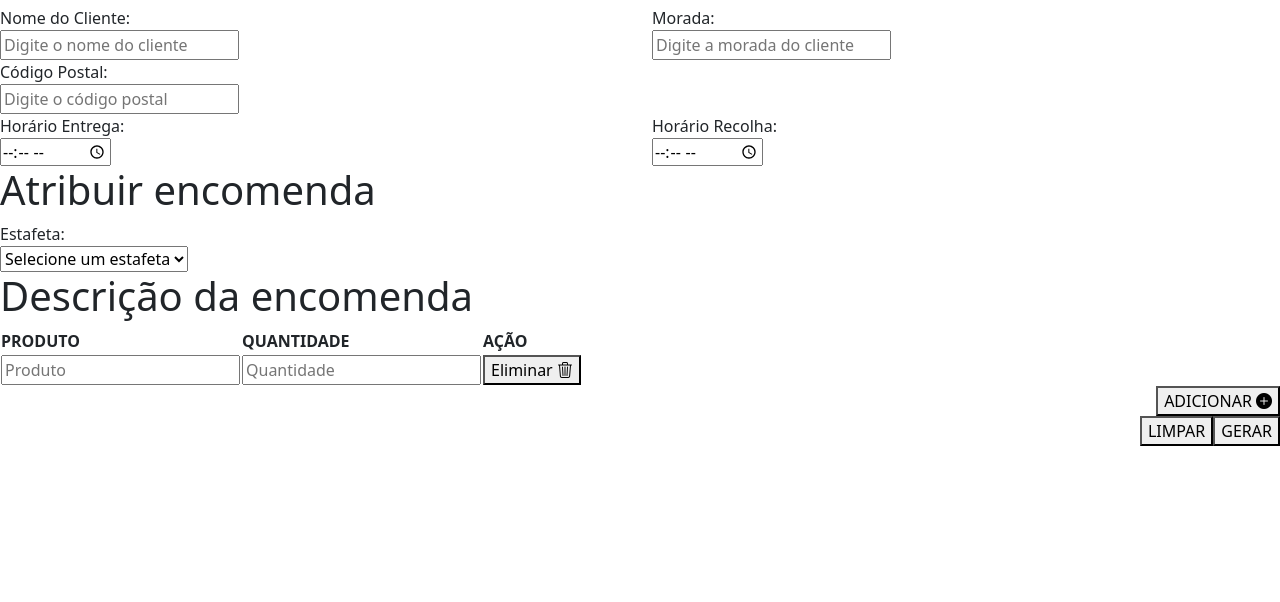
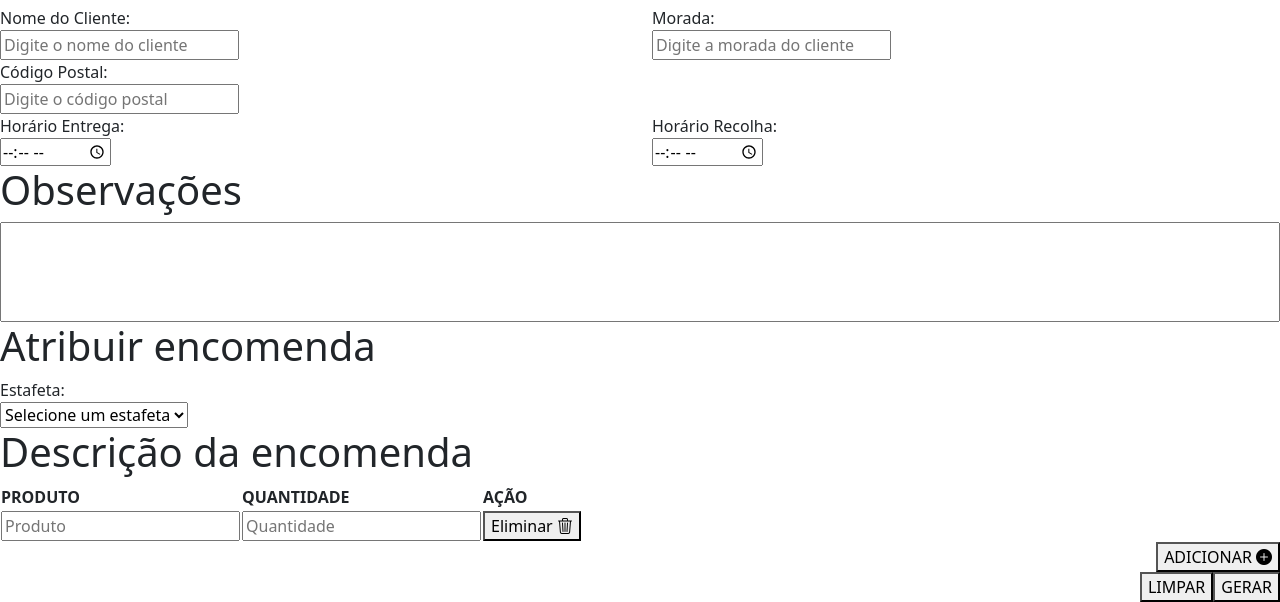
Before and after one commit to gabguimar/courier_express, a PHP site: page /criar.php in a window 1280 px wide. Shown: the part 486-1088 px from the top of the page. Before the commit the page ends 932 px from the top, so only its background shows below. Run offline with PHP 8.4, Linux system fonts and the light colour scheme; data that the repository does not hold is empty.

Commit message:
03-09-2024

```diff
--- a/php/acompanhar.php
+++ b/php/acompanhar.php
@@ -76,7 +76,7 @@ include('sidebar.php');
                         </div>
                     </div>
                     <div class="row">
-                        <div class="col-12" style="display: flex; justify-content: center; margin-top: 15px;">
+                        <div class="col-12" style="display: flex; justify-content: right; margin-top: 15px;">
                             <button type="button" class="btn-verde"><?php echo "FINALIZAR ENCOMENDA";?> <i class="bi bi-check-circle"></i> </button>
                         </div>
                     </div>
--- a/php/criar.php
+++ b/php/criar.php
@@ -40,6 +40,13 @@ include('sidebar.php');
             </div>
         </div>
         <div class="spacing"></div>
+        <div class="row">
+            <div class="col-12">
+                <h1><?php echo "Observações";?> </h1>
+                <input type="text" class="input-text" id="observacao" style="width:100%;  height: 100px;"/>
+            </div>
+        </div>
+        <div class="spacing"></div>
         <h1><?php echo "Atribuir encomenda";?> </h1>
         <div class="spacing"></div>
         <div class="row">
@@ -60,7 +67,6 @@ include('sidebar.php');
                 </select>
             </div>
         </div>
-
         <div class="spacing"></div>
         <h1><?php echo "Descrição da encomenda";?> </h1>
         <div class="spacing"></div>
@@ -77,8 +83,8 @@ include('sidebar.php');
                     </thead>
                     <tbody>
                         <tr>
-                            <td><input type="text" class="input-td" name="produto" placeholder="Produto" /></td>
-                            <td><input type="number" class="input-td" name="quantidade" placeholder="Quantidade" /></td>
+                            <td><input type="text" class="input-td" id="produto" name="produto" placeholder="Produto" /></td>
+                            <td><input type="number" class="input-td" id="quantidade" name="quantidade" placeholder="Quantidade" /></td>
                             <td><button type="button" class="btn-vermelho" onclick="removerLinha(this)">Eliminar <span class="icon"><i class="bi bi-trash3"></i></span></button></td>
                         </tr>
                     </tbody>
@@ -110,12 +116,17 @@ include('sidebar.php');
                 var horarioEntrega = $("#horario_entrega").val();
                 var horarioRecolha = $("#horario_recolha").val();
                 var estafeta = $("#estafeta").val();
+                var observacao = $("#observacao").val();
+                var estafeta = $("#estafeta").val();
+
+                console.log(nomeCliente);
 
                 // Coletando os dados da tabela de encomendas
                 var encomendas = [];
                 $("#tabela_encomendas tbody tr").each(function() {
                     var produto = $(this).find('input[name="produto"]').val();
                     var quantidade = $(this).find('input[name="quantidade"]').val();
+
                     if (produto && quantidade) {
                         encomendas.push({
                             produto: produto,
@@ -135,7 +146,8 @@ include('sidebar.php');
                         horario_entrega: horarioEntrega,
                         horario_recolha: horarioRecolha,
                         estafeta: estafeta,
-                    encomendas: encomendas,
+                        observacao: observacao,
+                        encomendas: encomendas, // Adicionando o array de encomendas
                         formulario: "criar_pedido"
                     },
                     success: function(response) {
```
Also changed, not shown: php/criar_ajax.php (+31 -0 lines). Lines whose indentation alone changed are shown as unchanged.
